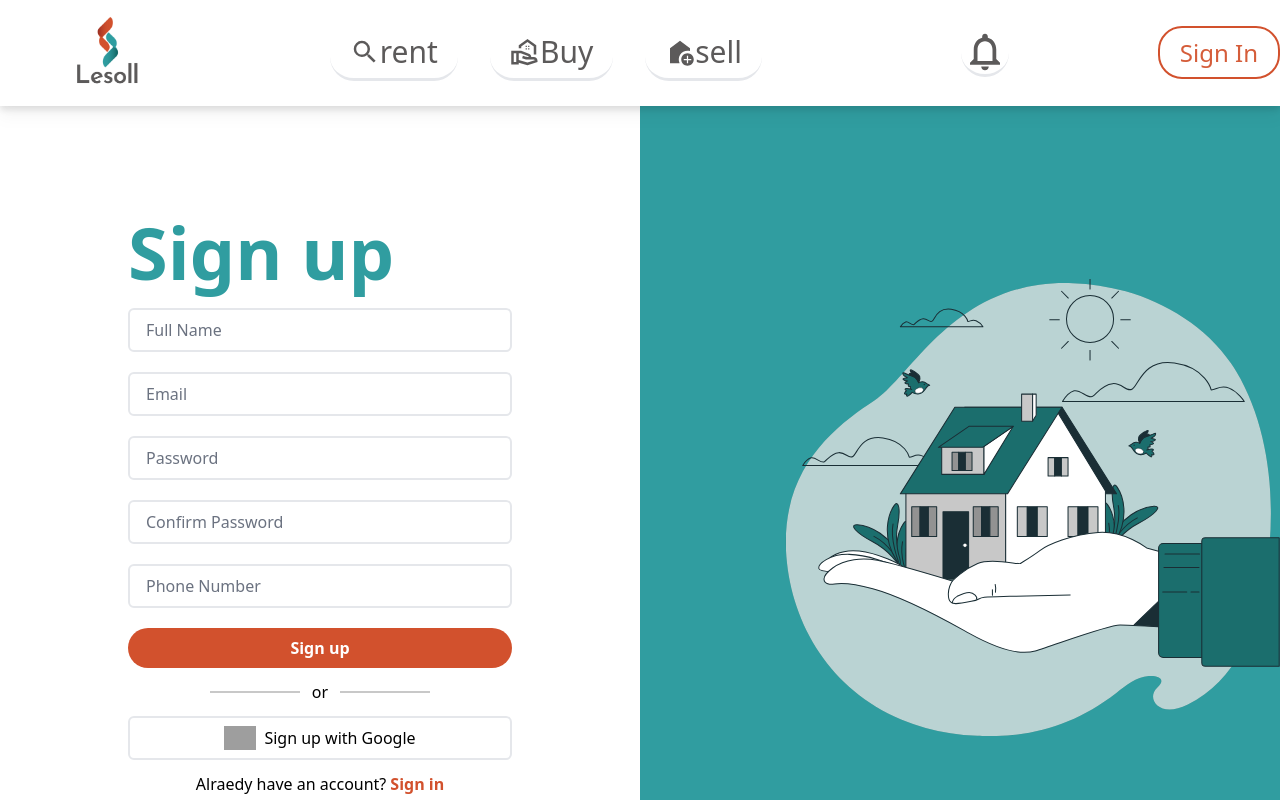
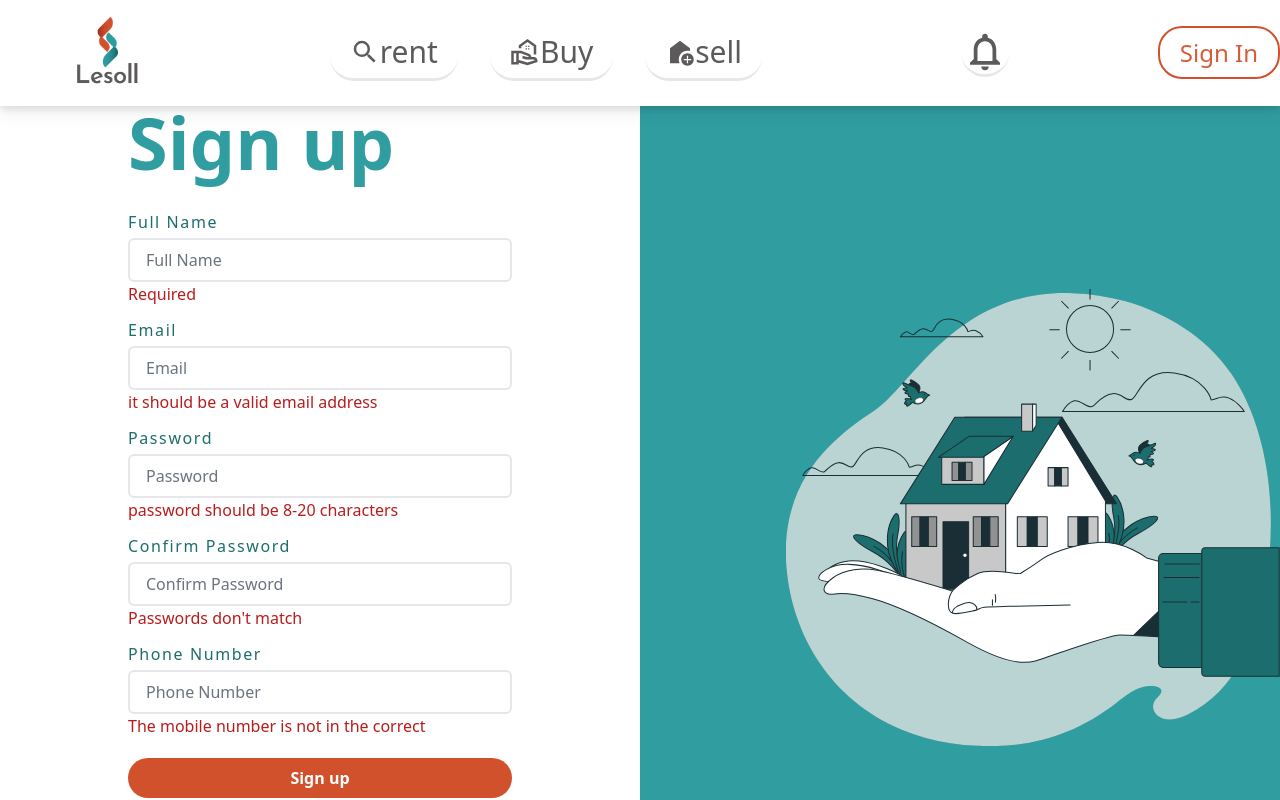
Before and after one commit to Lesoll-Team/frontend-site, a Next.js app: page /signup in a window 1280 px wide. Shown: the top 800 px of the page. Built offline with nearby package versions, Linux system fonts and the light colour scheme; grey boxes are pictures that could not be loaded.

Commit message:
form validation half way

```diff
--- a/src/components/Button.jsx
+++ b/src/components/Button.jsx
@@ -2,7 +2,7 @@ import React from "react";
 
 const Button = (props) => {
   return (
-    <button className="rounded-3xl bg-lightOrange text-white  py-2  font-semibold  duration-300 hover:bg-lightOrangeHover md:active:scale-95">
+    <button className="rounded-3xl bg-lightOrange text-white mt-5  py-2  font-semibold  duration-300 hover:bg-lightOrangeHover md:active:scale-95">
       {props.text}
     </button>
   );
--- a/src/components/Input.jsx
+++ b/src/components/Input.jsx
@@ -1,15 +1,26 @@
-import React from "react";
+import React, { useState } from "react";
 
 const Input = (props) => {
+  const [focused, setFocused] = useState(false);
+  const { id, errorMessage, handleChange, lable, ...others } = props;
+  const handleFocus = (e) => {
+    setFocused(true);
+  };
   return (
-    <>
+    <div className="w-full mt-3">
+      <label className="font-medium block mb-1 text-darkGreen tracking-widest text-md ">
+        {lable}
+      </label>
       <input
         required
-        className="block placeholder:text-gray-500 focus:outline-none mb-5 focus:border-lightGreen  w-100% border-2 rounded-md px-4 py-2"
-        type={props.type}
-        placeholder={props.placeholder}
+        className="block placeholder:text-gray-500 focus:outline-none   focus:border-lightGreen  w-full border-2 rounded-md px-4 py-2"
+        {...others}
+        onChange={handleChange}
+        onBlur={handleFocus}
+        // focused={focused.toSring()}
       />
-    </>
+      <span className="text-red-700">{errorMessage}</span>
+    </div>
   );
 };
 
--- a/src/pages/signin/index.jsx
+++ b/src/pages/signin/index.jsx
@@ -23,7 +23,7 @@ const SignIn = () => {
             <Input type="password" placeholder="Your Password" />
             <Link
               href={"/forgetpassword"}
-              className="text-lightOrange text-right mb-3 -mt-2"
+              className="text-lightOrange text-right mb-3 mt-1"
             >
               Forget Password?
             </Link>
@@ -32,7 +32,7 @@ const SignIn = () => {
           {/* line break */}
           <div className="flex justify-between items-center space-x-3">
             <div className="line-break"></div>
-            <p>or</p>
+            <p className="font-light">or</p>
             <div className="line-break"></div>
           </div>
           {/* Google and facebook sign in */}
--- a/src/pages/signup/index.jsx
+++ b/src/pages/signup/index.jsx
@@ -6,12 +6,82 @@ import Image from "next/image";
 import house from "../../../public/page3.svg";
 
 const SignUp = () => {
-  const [userType, setUserType] = useState("individual");
-  const [name, setName] = useState("");
-  const [email, setEmail] = useState("");
-  const [password, setPassword] = useState("");
-  const [confirmPassword, setConfirmPassword] = useState("");
+  // const [userType, setUserType] = useState("");
+  // const [name, setName] = useState("");
+  // const [email, setEmail] = useState("");
+  // const [password, setPassword] = useState("");
+  // const [confirmPassword, setConfirmPassword] = useState("");
+  const [values, setValues] = useState({
+    fullName: "",
+    email: "",
+    password: "",
+    confirmPassword: "",
+    phoneNumber: "",
+    pattern: "",
+    required: true,
+  });
 
+  const inputs = [
+    {
+      id: 1,
+      name: "fullName",
+      type: "text",
+      placeholder: "Full Name",
+      errorMessage: "",
+      lable: "Full Name",
+      errorMessage: "Required",
+      pattern: "^[A-zA]{3,20}$",
+
+      required: true,
+    },
+    {
+      id: 2,
+      name: "email",
+      type: "email",
+      placeholder: "Email",
+      errorMessage: "it should be a valid email address",
+      lable: "Email",
+      required: true,
+    },
+    {
+      id: 3,
+      name: "password",
+      type: "password",
+      placeholder: "Password",
+      errorMessage: "password should be 8-20 characters ",
+      lable: "Password ",
+      pattern:
+        "^(?=.*[0-9])(?=.*[a-zA-Z])(?=.*[!@#$%^&*])[a-zA-Z0-9!@#$%^&*]{8,20}$",
+      required: true,
+    },
+    {
+      id: 4,
+      name: "confirmPassword",
+      type: "password",
+      placeholder: "Confirm Password",
+      errorMessage: "Passwords don't match",
+      lable: "Confirm Password",
+      required: true,
+      pattern: values.password,
+    },
+    {
+      id: 5,
+      name: "phoneNumber",
+      type: "number",
+      placeholder: "Phone Number",
+      errorMessage: "The mobile number is not in the correct",
+      lable: "Phone Number",
+      pattern: "",
+      required: true,
+    },
+  ];
+
+  const handleSubmit = (e) => {
+    e.preventDefault();
+  };
+  const handleChange = (e) => {
+    setValues({ ...values, [e.target.name]: e.target.value });
+  };
   // const handleSubmit = (e) => {
   //   e.preventDefault();
   //   if (password!== confirmPassword) {
@@ -27,6 +97,7 @@ const SignUp = () => {
   //         name,
   //         email,
   //         password,
+  //         phoneNumber,
   //       }),
   //     })
   //     .then((res) => res.json())
@@ -41,18 +112,13 @@ const SignUp = () => {
   //   }
   // };
 
-  let developerStyle = {};
-  let individualStyle = {};
-  let BrokerStyle = {};
+  console.log(values);
 
   return (
     <div className="flex flex-col md:flex-row ">
       {/* form div*/}
       <div className="flex flex-col space-y-3 md:w-1/2 justify-center items-center min-h-[100dvh] border-3  px-1 ">
-        <form
-          action=""
-          className="flex flex-col w-80 md:w-96  border-5 justify-center "
-        >
+        <form className="flex flex-col w-80 md:w-96  border-5 justify-center ">
           <h1 className="text-7xl mb-5 text-lightGreen font-black">Sign up</h1>
           {/* Form inputs */}
           {/* <div className="users flex my-5 justify-between  group:">
@@ -113,18 +179,21 @@ const SignUp = () => {
               </label>
             </div>
           </div> */}
-          <Input type="text" placeholder="Full Name" required={true} />
-          <Input type="email" placeholder="Email" />
-          <Input type="password" placeholder="Password" />
-          <Input type="password" placeholder="Confirm Password" />
-          <Input type="number" placeholder="Phone Number" />
 
+          {inputs.map((input) => (
+            <Input
+              key={input.id}
+              {...input}
+              value={values[input.name]}
+              handleChange={handleChange}
+            />
+          ))}
           <Button className="" text="Sign up" />
         </form>
         {/* line break */}
         <div className="flex justify-between items-center space-x-3">
           <div className="line-break"></div>
-          <p>or</p>
+          <p className="font-light">or</p>
           <div className="line-break"></div>
         </div>
         {/* Google and facebook sign in */}
@@ -139,17 +208,6 @@ const SignUp = () => {
           />{" "}
           <p>Sign up with Google</p>
         </a>
-        {/* <a
-          href="#"
-          className="w-80 flex items-center justify-center py-2 space-x-2 border-2 md:w-96  rounded-md active:scale-95  md:hover:bg-gray-200 duration-300"
-        >
-          <img
-            className="w-8 "
-            src="https://img.icons8.com/?size=512&id=118497&format=png"
-            alt=""
-          />{" "}
-          <p>Sign up with Facebook</p>
-        </a> */}
         <p className="">
           Alraedy have an account?
           <Link
--- a/src/styles/globals.css
+++ b/src/styles/globals.css
@@ -101,3 +101,11 @@ box-shadow: 0px -7px 16px -4px rgba(48,156,160,0.48);
 footer{
   margin-top: auto;
 }
+
+span {
+  display: none;
+}
+
+input:invalid ~ span {
+  display: block;
+}
```
